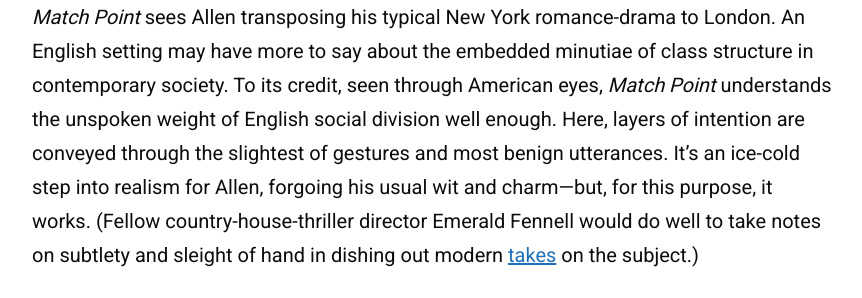
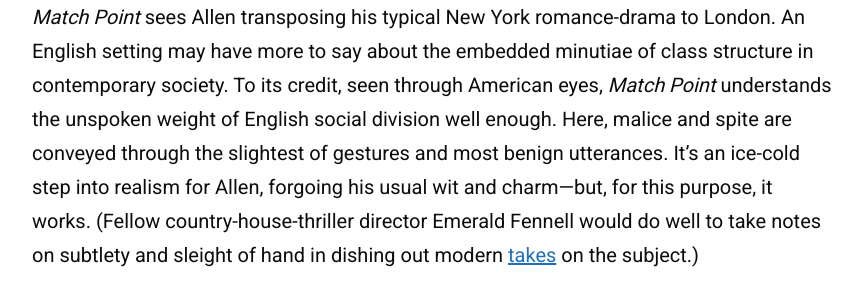
Before and after one commit to zoeurl/zoedowney.github.io, a Jekyll site: the page built from _posts/2024-2-22-match-point.md, in a window 1280 px wide and 900 px high, scrolled down 1461 px. Shown: the part 187-485 px from the top of the window, without its empty margins (208-1070 px from the left). Built offline with Jekyll 4.4.1, drawn with Linux system fonts in a browser that asks for light colours.

Commit message:
Update 2024-2-22-match-point.md

```diff
--- a/_posts/2024-2-22-match-point.md
+++ b/_posts/2024-2-22-match-point.md
@@ -13,7 +13,7 @@
 
 The above tennis metaphor is the apt rule of play for this particular story. The players: another set of affable [husbands and wives](https://www.nytimes.com/1992/09/18/movies/review-film-husbands-and-wives-fact-fiction-it-doesn-t-matter.html) who—seemingly due to sheer boredom—fall haplessly into each others' beds. It's a sturdy and reliable Allen set-up that allows for the usual scrutinising of the formation and disintegration of relationships; the distinction between love and lust, and whether it’s worth relinquishing ambition for true passion. On the side, we receive an outsider’s view of Europe, British society and the supposedly coveted upper class; with glamour and manipulation lifted from _[The Talented Mr. Ripley](https://www.zoedowney.com/the-talented-mr-ripley/)_, _Unfaithful_ and _Cruel Intentions_. It’s also a revisitation of themes from his 1989 release _Crimes and Misdemeanors_. Once again, brutish designs are drawn together whilst worshipping at the altar of wealth and status—the access to which becomes muddled by a [fatal attraction](https://www.rogerebert.com/reviews/fatal-attraction-1987) to other people's other halves. In this endeavour, Allen sets out to achieve the seductive amorality of Highsmith combined with the sensuality of a 90s erotic thriller. Notwithstanding the occasional blundering of a heavy-hand and clunky exposition, in this regard, he succeeds.
 
-_Match Point_ sees Allen transposing his typical New York romance-drama to London. An English setting may have more to say about the embedded minutiae of class structure in contemporary society. To its credit, seen through American eyes, _Match Point_ understands the unspoken weight of English social division well enough. Here, layers of intention are conveyed through the slightest of gestures and most benign utterances. It’s an ice-cold step into realism for Allen, forgoing his usual wit and charm—but, for this purpose, it works. (Fellow country-house-thriller director Emerald Fennell would do well to take notes on subtlety and sleight of hand in dishing out modern [takes](https://www.rogerebert.com/reviews/saltburn-movie-review-2023) on the subject.)
+_Match Point_ sees Allen transposing his typical New York romance-drama to London. An English setting may have more to say about the embedded minutiae of class structure in contemporary society. To its credit, seen through American eyes, _Match Point_ understands the unspoken weight of English social division well enough. Here, malice and spite are conveyed through the slightest of gestures and most benign utterances. It’s an ice-cold step into realism for Allen, forgoing his usual wit and charm—but, for this purpose, it works. (Fellow country-house-thriller director Emerald Fennell would do well to take notes on subtlety and sleight of hand in dishing out modern [takes](https://www.rogerebert.com/reviews/saltburn-movie-review-2023) on the subject.)
 
 Jonathan Rhys Meyers trades [kicks](https://en.wikipedia.org/wiki/Bend_It_Like_Beckham) for a tennis racket to star as Chris Wilton, a skint Irishman trying to make good in London. A once seeded player turned instructor, he positions himself at an ideal vantage point to collide with wealthy clients at the country club. He crosses paths with Tom Hewitt (_Stoker's_ Matthew Goode), an heir to a business fortune. The millennial successor to Tom Ripley, Chris swiftly ingratiates himself with the Hewett family in order to secure his place on the social ladder.
 
```
